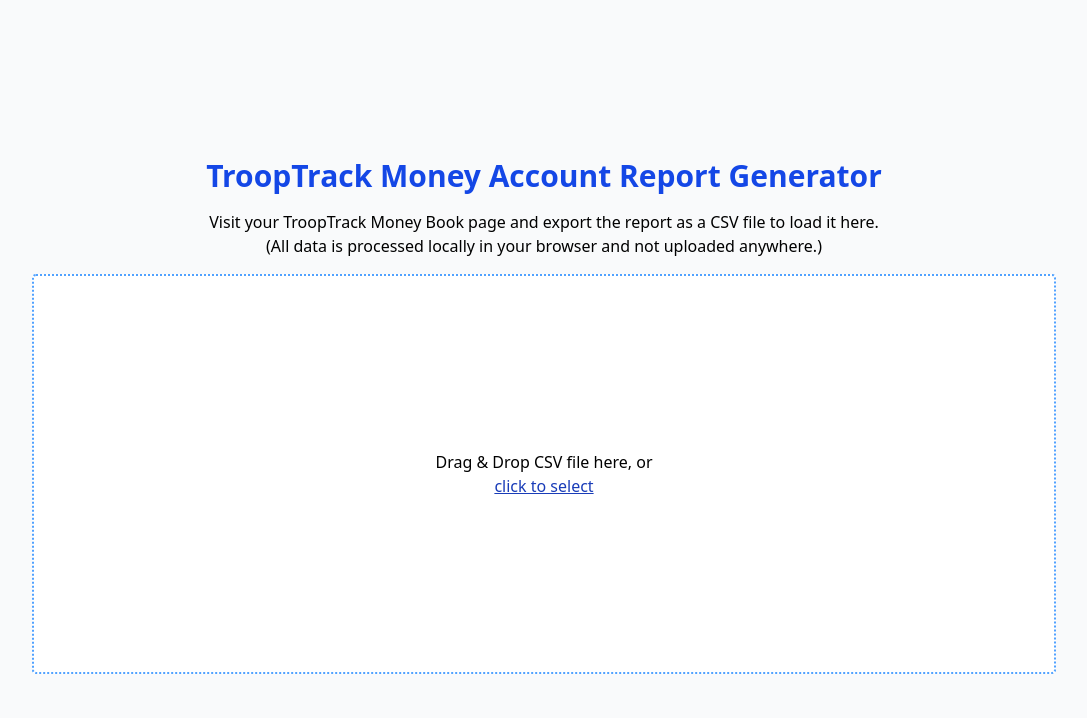
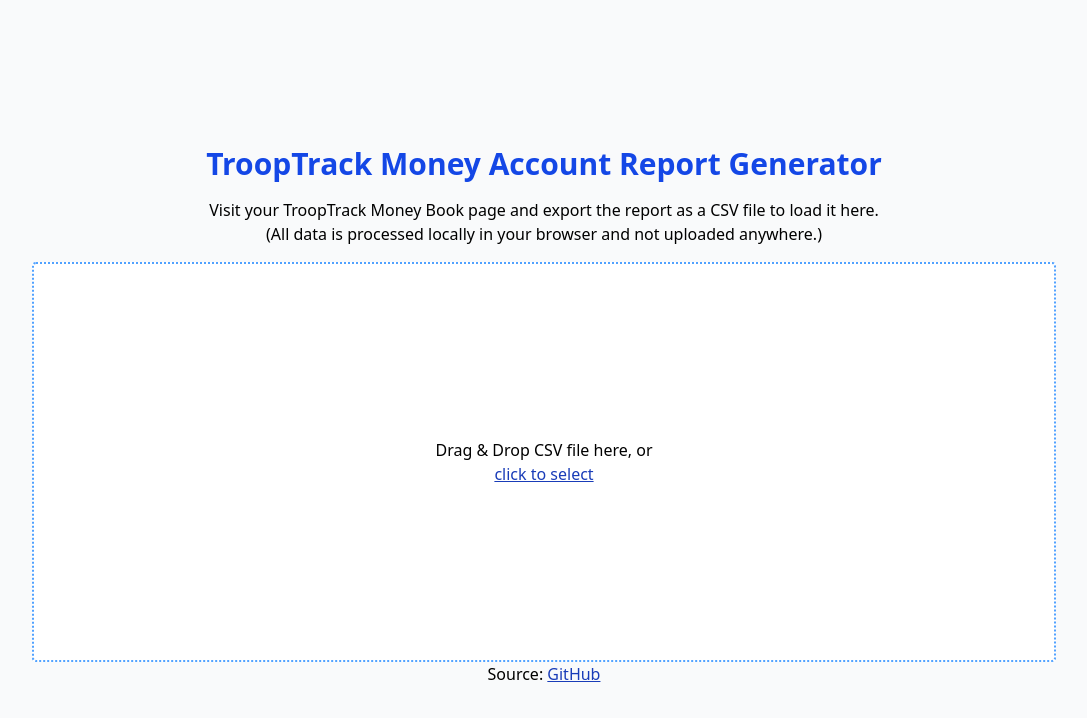
Before and after one commit to StevenClontz/trooptrack-report-generator, a SvelteKit app: page / in a window 1280 px wide. Shown: the top 718 px of the page, without its empty margins (96-1183 px from the left). Built offline with nearby package versions, Linux system fonts and the light colour scheme.

Commit message:
add link to GitHub

```diff
--- a/src/routes/+page.svelte
+++ b/src/routes/+page.svelte
@@ -50,4 +50,7 @@
         (All data is processed locally in your browser and not uploaded anywhere.)
     </p>
     <InputFile bind:csvData />
+    <p>
+        Source: <a class="underline text-blue-800" href="https://github.com/StevenClontz/trooptrack-report-generator">GitHub</a>
+    </p>
 {/if}
```
